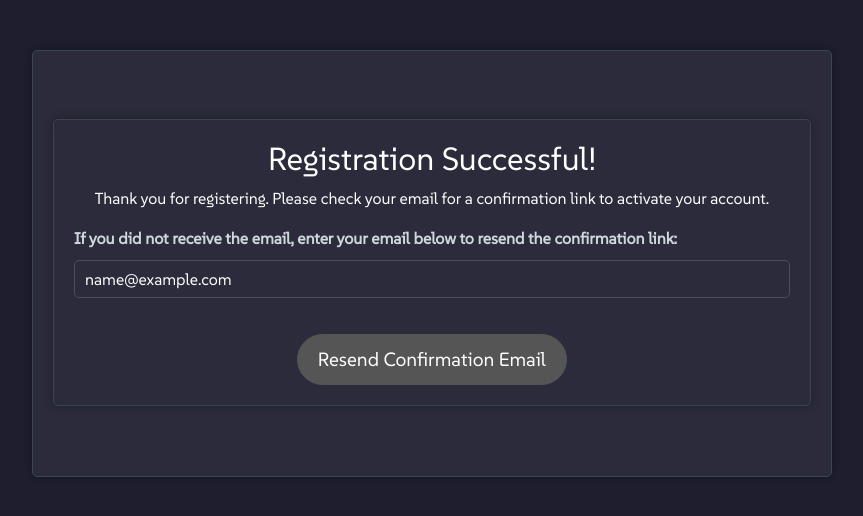
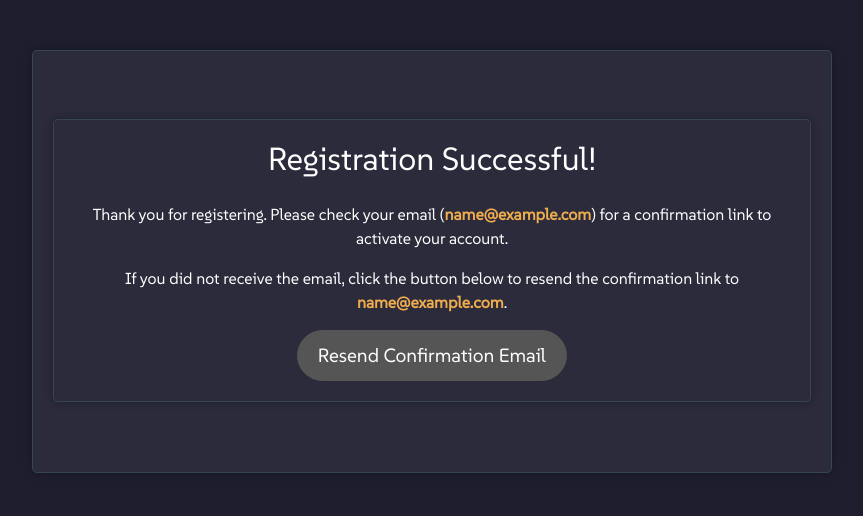
Before and after one commit to Nickydoesthings/YouTube-Scribe, a Flask app: page /email_sent in a window 1280 px wide. Shown: the part 60-576 px from the top of the page, without its empty margins (208-1071 px from the left). Run offline with Flask 3, Linux system fonts and the light colour scheme; the visitor is signed in with stand-in values (Sample User, id 1); some libraries are stand-ins or nearby versions.

Commit message:
email_sent.html removed text input field. Added some stylings, including .alert-success for positive message popups which are green now instead of red. fixed pro upgrade popup on login page instead of pricing page

```diff
--- a/app.py
+++ b/app.py
@@ -77,7 +77,6 @@ class LoginForm(FlaskForm):
     submit = SubmitField('Log In')
 
 class ResendConfirmationForm(FlaskForm):
-    email = StringField('Email', validators=[DataRequired(), Email(), Length(max=150)])
     submit = SubmitField('Resend Confirmation Email')
 
 # for email confirmation resends
@@ -141,8 +140,14 @@ def signup():
 def email_sent():
     form = ResendConfirmationForm()
 
+    # Retrieve the email from the session without removing it
+    email = session.get('email_for_confirmation', None)
+
     if form.validate_on_submit():
-        email = form.email.data.strip().lower()
+        if not email:
+            flash('No email found for confirmation resending. Please sign up again.', 'danger')
+            return redirect(url_for('signup'))
+
         user = User.query.filter_by(email=email).first()
 
         if not user:
@@ -178,17 +183,7 @@ def email_sent():
 
         return redirect(url_for('email_sent'))
 
-    # Retrieve the email from the session if available
-    email = session.pop('email_for_confirmation', None)
-    if email:
-        form.email.data = email
-
-    # Redirect confirmed users if they somehow reach this page (Adds another layer of securitry)
-    if current_user.is_authenticated and current_user.is_confirmed:
-        flash('Your email is already confirmed. You do not need to resend confirmation emails.', 'info')
-        return redirect(url_for('my_account'))  # Replace 'dashboard' with your desired route
-
-    return render_template('email_sent.html', form=form)
+    return render_template('email_sent.html', form=form, email=email)
 
 
 @app.route('/login', methods=['GET', 'POST'])
@@ -237,7 +232,9 @@ def confirm_email(token):
 @login_required
 def logout():
     logout_user()
+    session.pop('email_for_confirmation', None)
     flash('You have been logged out.', 'success')
+
     return redirect(url_for('login'))
 
 @app.route('/', methods=['GET', 'POST'])
--- a/static/styles.css
+++ b/static/styles.css
@@ -119,6 +119,19 @@ body {
 
 .alert-danger {
     background-color: #ff4d4d;
+}
+
+.alert-success {
+    background-color: #28a745; /* Green background for success */
+    color: #ffffff; /* White text */
+    border-radius: 10px;
+    padding: 10px;
+    margin-bottom: 10px;
+}
+
+.email-address {
+    color: #f0ad4e; /* Matches your primary color */
+    font-weight: bold;
 }
 
 .flashes {
--- a/templates/email_sent.html
+++ b/templates/email_sent.html
@@ -1,8 +1,12 @@
 {% extends "base.html" %}
 {% block content %}
-    <div class="container mt-5">
-        <h2>Registration Successful!</h2>
-        <p>Thank you for registering. Please check your email for a confirmation link to activate your account.</p>
+    <div class="container mt-5 email-sent-container">
+        <h2 class="mb-4">Registration Successful!</h2>
+        <p>
+            Thank you for registering. Please check your email
+            (<strong class="email-address">{{ email }}</strong>)
+            for a confirmation link to activate your account.
+        </p>
 
         <!-- Flash messages -->
         {% with messages = get_flashed_messages(with_categories=true) %}
@@ -18,10 +22,12 @@
         <form method="POST" action="{{ url_for('email_sent') }}">
             {{ form.hidden_tag() }}
             <div class="form-group">
-                <label for="email">If you did not receive the email, enter your email below to resend the confirmation link:</label>
-                {{ form.email(class="form-control", placeholder="Enter your email") }}
+                <p>
+                    If you did not receive the email, click the button below to resend the confirmation link to
+                    <strong class="email-address">{{ email }}</strong>.
+                </p>
             </div>
-            {{ form.submit(class="btn btn-secondary mt-3") }}
+            {{ form.submit(class="btn btn-secondary") }}
         </form>
     </div>
 {% endblock %}
```
Also changed, not shown: templates/pricing.html (+13 -1 lines).
